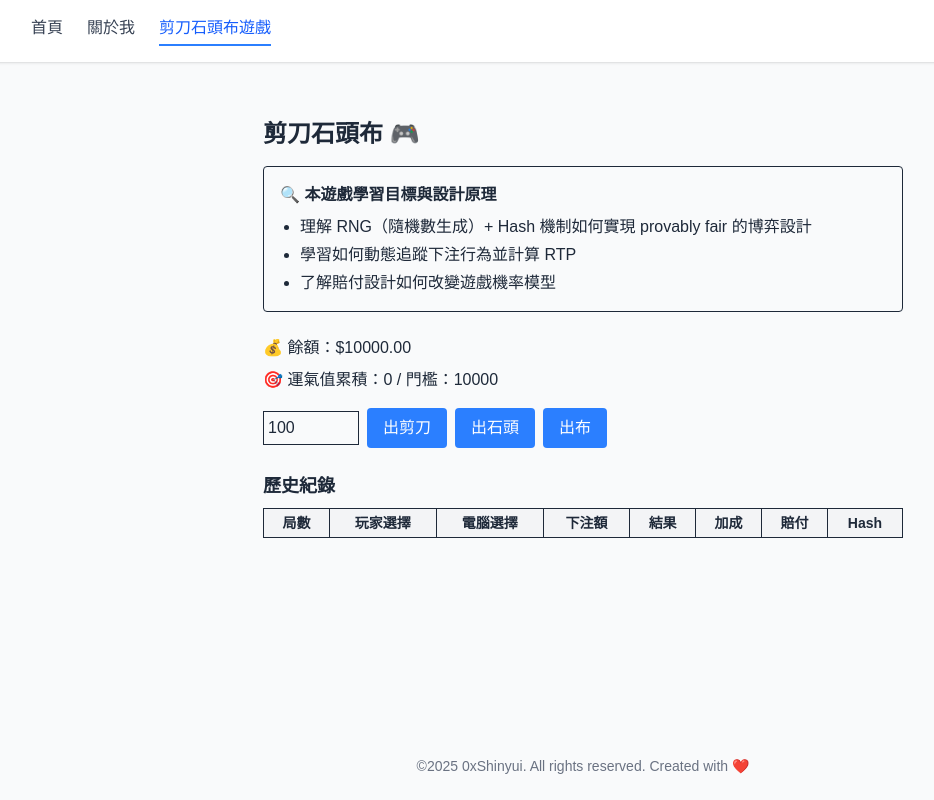
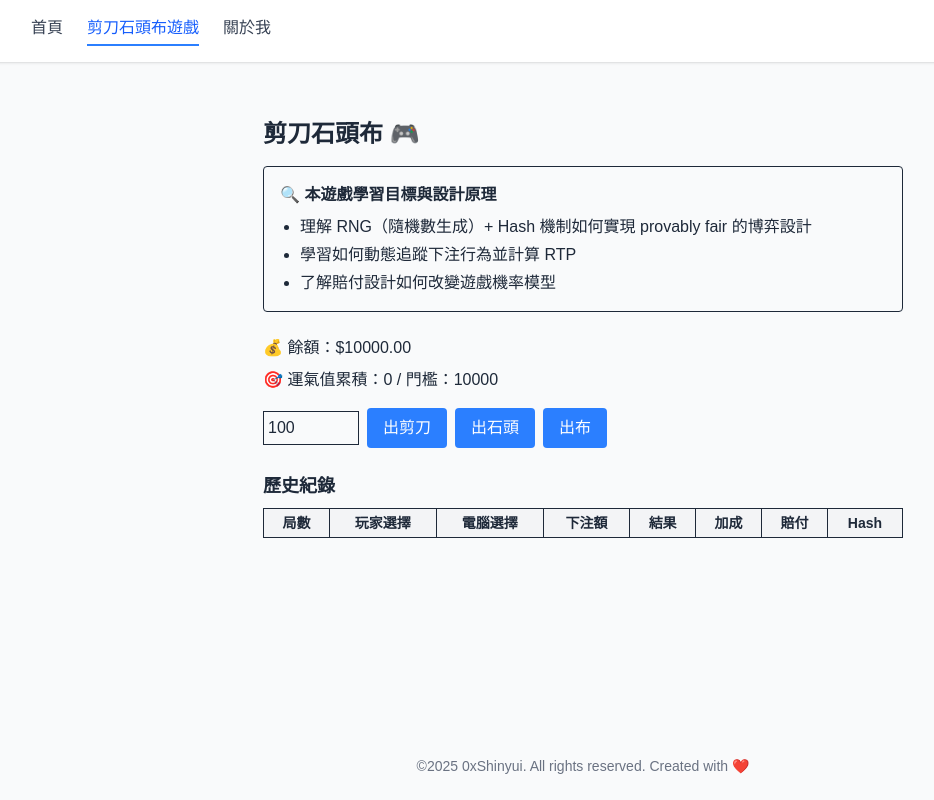
Before and after one commit to Shinyui/0xshinyui.xyz, a Next.js app: page /rps in a window 1280 px wide. Shown: the whole page, without its empty margins (57-991 px from the left). Built offline with nearby package versions, Linux system fonts and the light colour scheme.

Commit message:
Update Layout.tsx

```diff
--- a/src/components/Layout.tsx
+++ b/src/components/Layout.tsx
@@ -7,8 +7,8 @@ export default function Layout({ children }: { children: ReactNode }) {
 
   const navItems = [
     { label: '首頁', href: '/' },
+    { label: '剪刀石頭布遊戲', href: '/rps' },
     { label: '關於我', href: '/about' },
-    { label: '剪刀石頭布遊戲', href: '/rps' },
   ]
 
   return (
```
